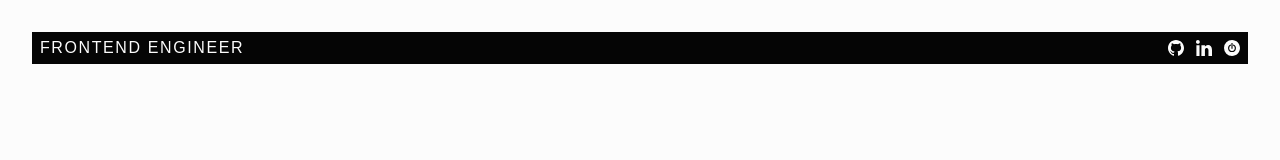
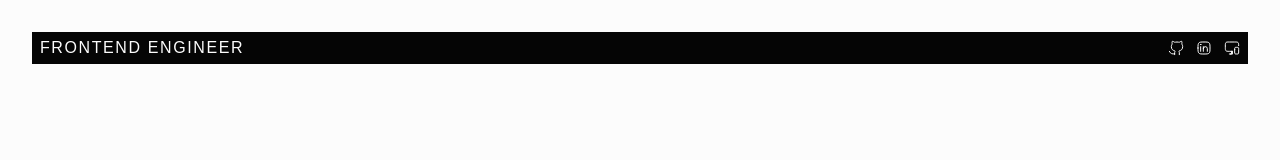
Before and after one commit to JoshTeflon/joshua-enikele-v2, a Next.js app: page / in a window 1280 px wide. Shown: the top 160 px of the page. Built offline with nearby package versions, Linux system fonts and the light colour scheme; a web font is replaced by a local one.

Commit message:
feat: add Device, Sun, and Moon icons; remove Toggle icon and update TopBar component

```diff
--- /dev/null
+++ b/components/icons/device.tsx
@@ -0,0 +1,27 @@
+import type { JSX, SVGProps } from "react";
+
+const Device = ({ ...props }: SVGProps<SVGSVGElement>): JSX.Element => (
+  <svg
+    width={16}
+    height={16}
+    viewBox="0 0 16 16"
+    fill="none"
+    xmlns="http://www.w3.org/2000/svg"
+    {...props}
+  >
+    <path
+      d="M8 11.333H5.333c-1.885 0-2.828 0-3.414-.585-.586-.586-.586-1.53-.586-3.415V6c0-1.886 0-2.828.586-3.414C2.505 2 3.448 2 5.333 2h5.334c1.885 0 2.828 0 3.414.586.55.55.584 1.415.586 3.08"
+      stroke="currentColor"
+      strokeLinecap="round"
+      strokeLinejoin="round"
+    />
+    <path
+      d="M10.666 9.333V12c0 .943 0 1.414.293 1.707.293.293.765.293 1.707.293.943 0 1.415 0 1.708-.293.292-.293.292-.764.292-1.707V9.333c0-.943 0-1.414-.292-1.707-.293-.293-.765-.293-1.708-.293-.942 0-1.414 0-1.707.293-.293.293-.293.764-.293 1.707zM6.667 14H5.334m1.333 0a1 1 0 001-1v-1.667H8M6.667 14h1.667v-2.667H8m0 0V14"
+      stroke="currentColor"
+      strokeLinecap="round"
+      strokeLinejoin="round"
+    />
+  </svg>
+);
+
+export default Device;
--- a/components/icons/github.tsx
+++ b/components/icons/github.tsx
@@ -10,8 +10,10 @@ const Github = ({ ...props }: SVGProps<SVGSVGElement>): JSX.Element => (
     {...props}
   >
     <path
-      d="M7.999 0C3.58201 0 4.61648e-06 3.596 4.61648e-06 8.032C-0.0018 9.71555 0.525519 11.3571 1.50744 12.7246C2.48935 14.0922 3.87621 15.1166 5.472 15.653C5.872 15.727 6.018 15.479 6.018 15.266C6.018 15.075 6.011 14.57 6.007 13.9C3.782 14.385 3.312 12.823 3.312 12.823C2.949 11.895 2.424 11.648 2.424 11.648C1.697 11.15 2.478 11.16 2.478 11.16C3.281 11.217 3.703 11.988 3.703 11.988C4.417 13.215 5.576 12.861 6.032 12.655C6.104 12.136 6.311 11.782 6.54 11.581C4.764 11.378 2.896 10.689 2.896 7.612C2.896 6.735 3.208 6.018 3.72 5.456C3.637 5.253 3.363 4.436 3.798 3.331C3.798 3.331 4.47001 3.115 5.998 4.154C6.65075 3.97561 7.32432 3.88482 8.00101 3.884C8.67772 3.88534 9.35126 3.97647 10.004 4.155C11.531 3.116 12.202 3.332 12.202 3.332C12.638 4.438 12.364 5.254 12.282 5.457C12.795 6.019 13.104 6.736 13.104 7.613C13.104 10.698 11.234 11.377 9.452 11.576C9.739 11.824 9.995 12.314 9.995 13.063C9.995 14.137 9.985 15.003 9.985 15.266C9.985 15.481 10.129 15.731 10.535 15.652C12.1292 15.1143 13.5144 14.0895 14.4949 12.7223C15.4755 11.3551 16.0019 9.71448 16 8.032C16 3.596 12.418 0 7.999 0Z"
-      fill="currentColor"
+      d="M6.667 13.711c-2.286.772-4.19 0-5.334-2.378M6.667 14.666v-2.161c0-.399.122-.746.32-1.059.136-.215.043-.52-.202-.587-2.029-.557-3.452-1.454-3.452-4.429 0-.773.254-1.5.7-2.133.11-.157.165-.236.179-.307.013-.072-.01-.165-.057-.35-.188-.758-.176-1.563.107-2.288 0 0 .585-.19 1.916.64.304.19.456.286.59.307.133.021.312-.023.67-.112C7.928 2.065 8.432 2 9 2c.568 0 1.072.065 1.562.187.358.089.537.133.67.112.134-.021.286-.116.59-.306 1.331-.832 1.916-.641 1.916-.641.283.725.295 1.53.107 2.287-.047.186-.07.28-.057.35.014.072.07.15.18.308.445.633.699 1.36.699 2.133 0 2.975-1.423 3.872-3.452 4.43-.245.067-.338.371-.202.586.198.313.32.66.32 1.059v2.161"
+      stroke="currentColor"
+      strokeLinecap="round"
+      strokeLinejoin="round"
     />
   </svg>
 );
--- a/components/icons/index.ts
+++ b/components/icons/index.ts
@@ -1,3 +1,5 @@
 export { default as GithubIcon } from "./github";
 export { default as LinkedinIcon } from "./linkedin";
-export { default as ToggleIcon } from "./toggle";
+export { default as DeviceIcon } from "./device";
+export { default as SunIcon } from "./sun";
+export { default as MoonIcon } from "./moon";
--- a/components/icons/linkedin.tsx
+++ b/components/icons/linkedin.tsx
@@ -10,10 +10,16 @@ const Linkedin = ({ ...props }: SVGProps<SVGSVGElement>): JSX.Element => (
     {...props}
   >
     <path
-      fillRule="evenodd"
-      clipRule="evenodd"
-      d="M16 16h-3.536v-5.625c0-1.472-.553-2.477-1.77-2.477-.93 0-1.447.678-1.688 1.332-.09.234-.077.561-.077.888V16H5.426s.045-9.964 0-10.87H8.93v1.707c.208-.746 1.327-1.81 3.113-1.81C14.258 5.026 16 6.59 16 9.956V16zM1.884 3.771H1.86C.732 3.771 0 2.941 0 1.887 0 .814.753 0 1.905 0c1.15 0 1.858.812 1.88 1.884 0 1.053-.73 1.887-1.901 1.887zm-1.48 1.36h3.118V16H.404V5.13z"
-      fill="currentColor"
+      d="M4.667 6.667v4.667M7.333 8.667v2.667m0-2.667a2 2 0 114 0v2.667m-4-2.667v-2M4.75 4.5h-.083m.166 0a.167.167 0 11-.333 0 .167.167 0 01.333 0z"
+      stroke="currentColor"
+      strokeLinecap="round"
+      strokeLinejoin="round"
+    />
+    <path
+      d="M2 8c0-2.828 0-4.243.879-5.121C3.757 2 5.172 2 8 2c2.828 0 4.243 0 5.121.879C14 3.757 14 5.172 14 8c0 2.828 0 4.243-.879 5.121C12.243 14 10.828 14 8 14c-2.828 0-4.243 0-5.121-.879C2 12.243 2 10.828 2 8z"
+      stroke="currentColor"
+      strokeLinecap="round"
+      strokeLinejoin="round"
     />
   </svg>
 );
--- /dev/null
+++ b/components/icons/moon.tsx
@@ -0,0 +1,21 @@
+import type { JSX, SVGProps } from "react";
+
+const Moon = ({ ...props }: SVGProps<SVGSVGElement>): JSX.Element => (
+  <svg
+    width={16}
+    height={16}
+    viewBox="0 0 16 16"
+    fill="none"
+    xmlns="http://www.w3.org/2000/svg"
+    {...props}
+  >
+    <path
+      d="M14.333 9.386a5.705 5.705 0 01-7.719-7.719 6.418 6.418 0 107.719 7.719z"
+      stroke="currentColor"
+      strokeLinecap="round"
+      strokeLinejoin="round"
+    />
+  </svg>
+);
+
+export default Moon;
--- /dev/null
+++ b/components/icons/sun.tsx
@@ -0,0 +1,24 @@
+import type { JSX, SVGProps } from "react";
+
+const Sun = ({ ...props }: SVGProps<SVGSVGElement>): JSX.Element => (
+  <svg
+    width={16}
+    height={16}
+    viewBox="0 0 16 16"
+    fill="none"
+    xmlns="http://www.w3.org/2000/svg"
+    {...props}
+  >
+    <path
+      d="M11.333 8a3.333 3.333 0 11-6.666 0 3.333 3.333 0 016.666 0z"
+      stroke="currentColor"
+    />
+    <path
+      d="M8 1.333v1m0 11.333v1m4.714-1.952l-.707-.707M3.993 3.993l-.707-.708M14.666 8h-1M2.334 8h-1m11.381-4.715l-.707.708m-8.014 8.014l-.707.707"
+      stroke="currentColor"
+      strokeLinecap="round"
+    />
+  </svg>
+);
+
+export default Sun;
--- a/components/icons/toggle.tsx
+++ /dev/null
@@ -1,19 +0,0 @@
-import type { JSX, SVGProps } from "react";
-
-const Toggle = ({ ...props }: SVGProps<SVGSVGElement>): JSX.Element => (
-  <svg
-    width={16}
-    height={16}
-    viewBox="0 0 16 16"
-    fill="none"
-    xmlns="http://www.w3.org/2000/svg"
-    {...props}
-  >
-    <path
-        d="M8 0a8 8 0 00-8 8 8 8 0 008 8c4.42 0 8-3.58 8-8s-3.58-8-8-8zm-.56 3.113h1.12v5.574H7.44V3.113zm.56 8.99A3.91 3.91 0 016.968 4.42v1.14a2.831 2.831 0 00-1.797 2.64 2.83 2.83 0 103.865-2.636V4.42A3.912 3.912 0 018 12.103z"
-        fill="currentColor"
-      />
-  </svg>
-);
-
-export default Toggle;
--- a/components/ui/top-bar.tsx
+++ b/components/ui/top-bar.tsx
@@ -1,11 +1,11 @@
-import { GithubIcon, LinkedinIcon, ToggleIcon } from "../icons";
+import { GithubIcon, LinkedinIcon, DeviceIcon } from "../icons";
 
 import me from "@/content/me.json";
 
 const TopBar = () => {
   return (
     <header className="fixed inset-x-6 top-6 xl:inset-x-8 xl:top-8 z-50 p-2 max-h-8 bg-foreground text-background flex items-center justify-between">
-      <h1 className="text-base uppercase tracking-widest">{me.role}</h1>
+      <h1 className="text-base font-light uppercase tracking-widest">{me.role}</h1>
 
       <div className="flex items-center space-x-2 xl:space-x-3">
         <a
@@ -24,7 +24,7 @@ const TopBar = () => {
         >
           <LinkedinIcon />
         </a>
-        <ToggleIcon />
+        <DeviceIcon />
       </div>
     </header>
   );
```
